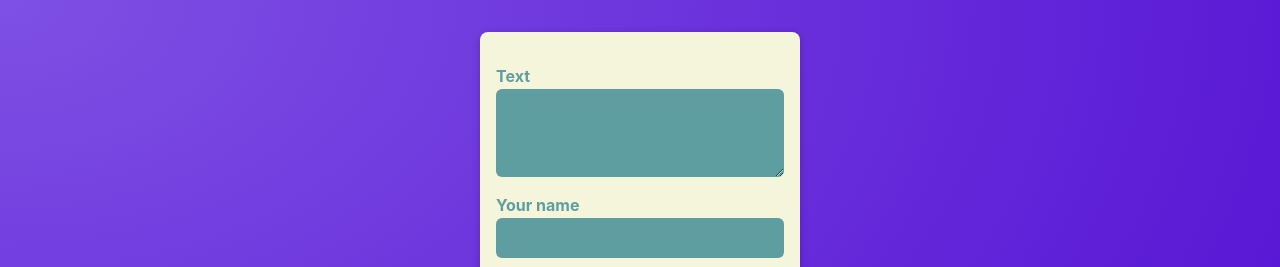
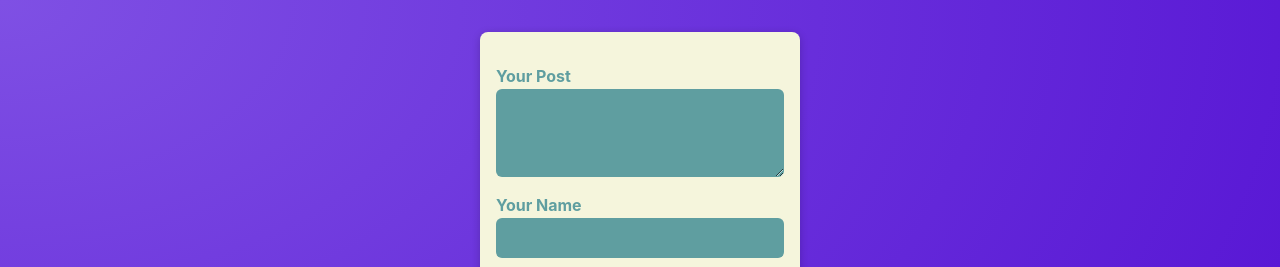
Before and after one commit to mazenaboelanin/post-app, a React (Vite) app: page / in a window 1280 px wide. Shown: the top 267 px of the page. Built offline with nearby package versions, Linux system fonts and the light colour scheme.

Commit message:
manage states

```diff
--- a/src/components/NewPost.jsx
+++ b/src/components/NewPost.jsx
@@ -1,15 +1,26 @@
+/* REACT HOOK */
+import { useState } from 'react';
+
 import classes from './NewPost.module.css'
 
 function NewPost() {
+  const [ enteredBody, setEnteredBody] = useState('');
+
+  function changeBodyHandler(event) {
+    setEnteredBody(event.target.value);
+  }
+
   return (
     <form className={classes.form}>
       <p>
-        <label htmlFor="body">Text</label>
-        <textarea id="body" required rows={3}></textarea>
+        <label htmlFor="body">Your Post</label>
+        <textarea id="body" required rows={3} onChange={changeBodyHandler} />
       </p>
+
+      <p className={classes.enteredBody}>{enteredBody}</p>
       <p>
-        <label htmlFor="name">Your name</label>
-        <input type="text" id="name" required></input>
+        <label htmlFor="name">Your Name</label>
+        <input type="text" id="name" required />
       </p>
     </form>
   );
--- a/src/components/NewPost.module.css
+++ b/src/components/NewPost.module.css
@@ -24,6 +24,10 @@
   border: none;
   background-color: cadetblue;
   color: #28262c;
+}
+
+.enteredBody {
+  color: cadetblue;
 }
 
 .actions {
```
